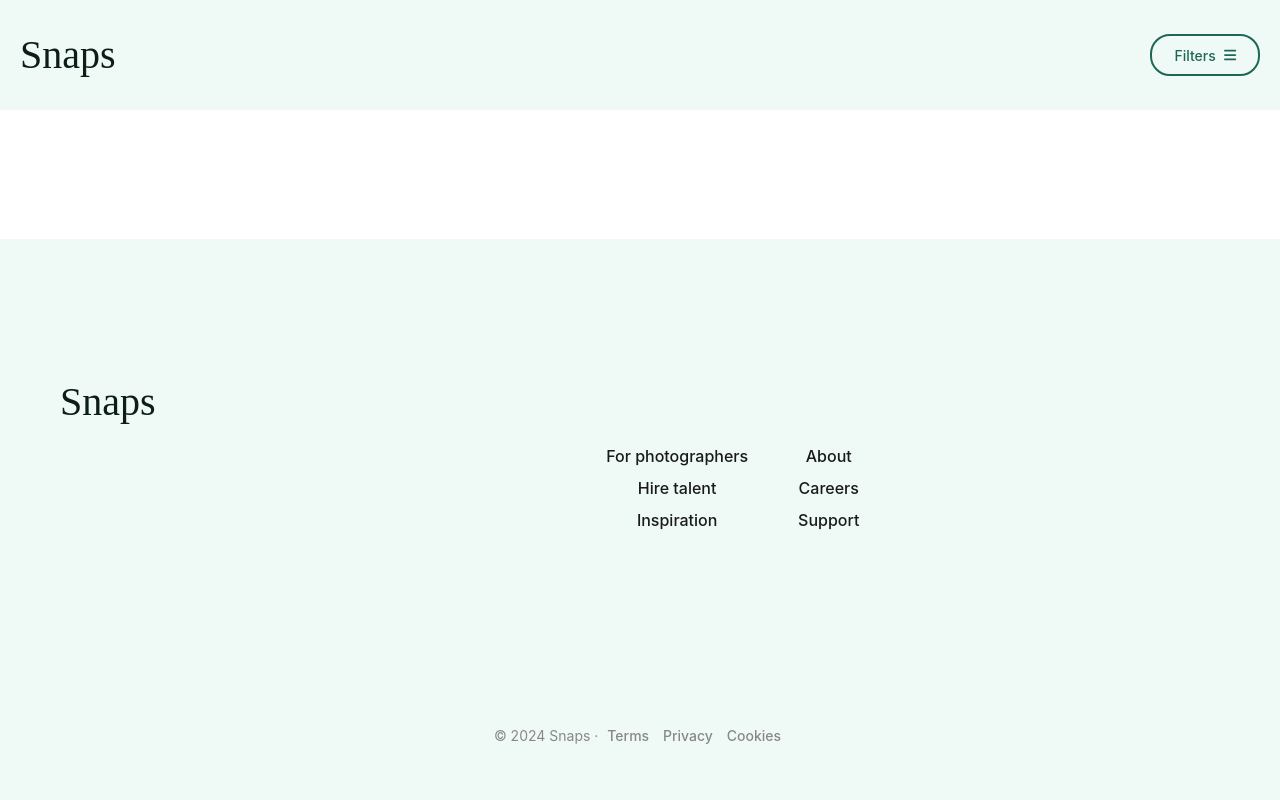
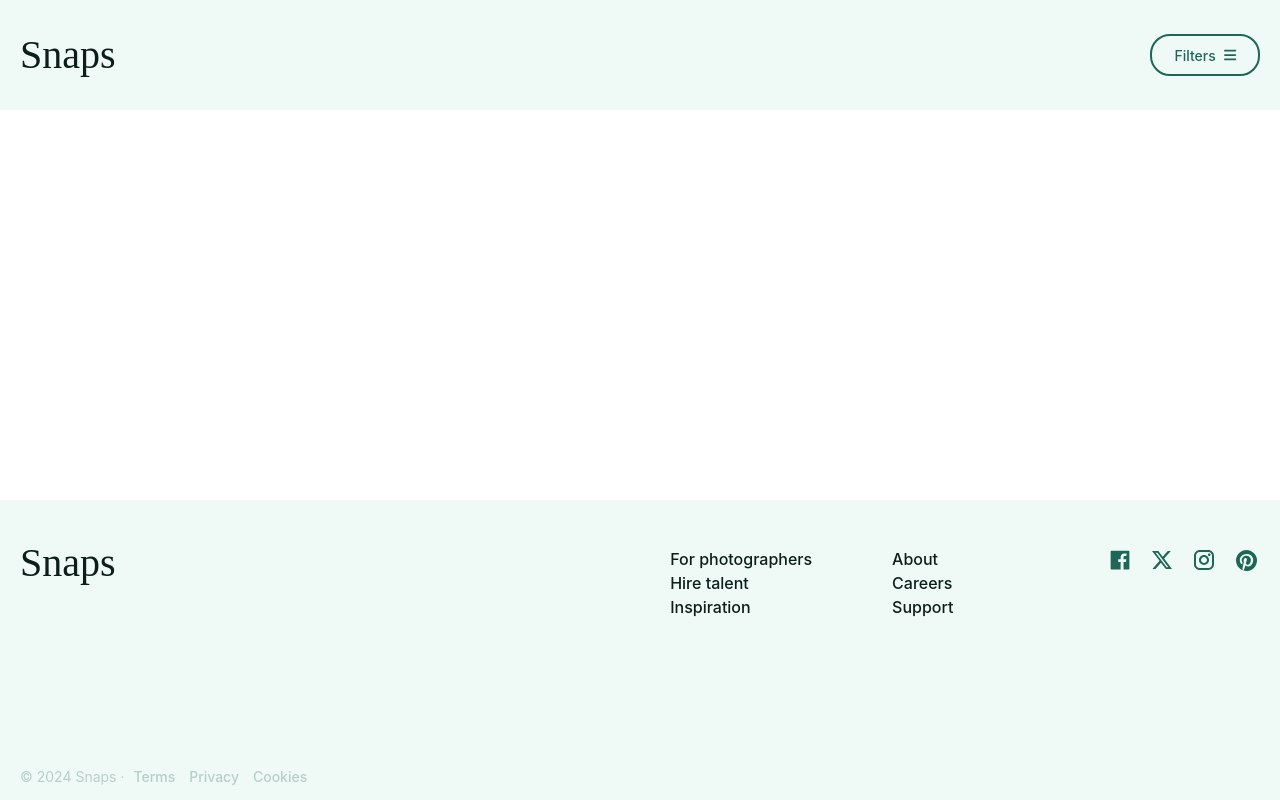
Before and after one commit to ashr3960/snaps-api, a React (Vite) app: page / in a window 1280 px wide. Built offline with nearby package versions, Linux system fonts and the light colour scheme; a web font is replaced by a local one.

Commit message:
done with the footer component

```diff
--- a/index.html
+++ b/index.html
@@ -3,6 +3,7 @@
   <head>
     <meta charset="UTF-8" />
     <meta name="viewport" content="width=device-width, initial-scale=1.0" />
+    <link href="https://fonts.googleapis.com/icon?family=Material+Icons" rel="stylesheet">
     <title>Snaps</title>
   </head>
   <body>
--- a/src/App.jsx
+++ b/src/App.jsx
@@ -8,8 +8,10 @@ function App() {
   return (
     <div>
       <Navbar/>
+
       <Footer/>
     </div>
+
   );
 }
 
--- a/src/components/footer/footer.css
+++ b/src/components/footer/footer.css
@@ -25,18 +25,21 @@ body {
 
 .footer {
   background-color: #EFFAF7;
-  padding: 40px 0;
   width: 100%;
-  position: absolute;
   bottom: 0;
   left: 0;
+  position: fixed;
+  height: 300px;
+  margin-top: 40px;
 }
 .footer .container {
   display: flex;
   justify-content: space-between;
+  padding-left: 20px;
+  padding-right: 20px;
   align-items: center;
 }
-.footer .footer-left .logo {
+.footer .title {
   font-family: nregular;
   font-size: 40px;
   color: #0C1E1A;
@@ -44,7 +47,11 @@ body {
 }
 .footer .footer-links {
   display: flex;
-  gap: 50px;
+  flex-direction: row;
+  gap: 80px;
+  text-align: left;
+  margin-left: 400px;
+  margin-top: 40px;
 }
 .footer .footer-links .footer-column {
   display: flex;
@@ -52,40 +59,45 @@ body {
 }
 .footer .footer-links .footer-column a {
   text-decoration: none;
-  color: #1a1a1a;
+  color: #0C1E1A;
   font-size: 16px;
-  margin-bottom: 8px;
   transition: color 0.3s ease;
 }
 .footer .footer-links .footer-column a:hover {
-  color: #4a90e2;
+  color: #1E6655;
 }
 .footer .footer-social {
   display: flex;
-  gap: 15px;
+  flex-direction: row;
+  gap: 20px;
+  align-items: center;
 }
 .footer .footer-social a {
-  font-size: 20px;
-  color: #1a1a1a;
-  transition: color 0.3s ease;
+  display: inline-block;
 }
-.footer .footer-social a:hover {
-  color: #4a90e2;
+.footer .footer-social a img {
+  font-size: 40px;
+  transition: opacity 0.3s ease;
+  color: #1E6655;
+}
+.footer .footer-social a img:hover {
+  opacity: 0.7;
 }
 .footer .footer-bottom {
-  text-align: center;
-  margin-top: 20px;
+  text-align: left;
   font-size: 14px;
-  color: #888;
+  color: #B7CEC9;
+  padding-left: 20px;
+  margin-top: 140px;
 }
 .footer .footer-bottom a {
   text-decoration: none;
-  color: #888;
+  color: #B7CEC9;
   margin: 0 5px;
   transition: color 0.3s ease;
 }
 .footer .footer-bottom a:hover {
-  color: #4a90e2;
+  color: #1E6655;
 }
 
 /*# sourceMappingURL=footer.css.map */
--- a/src/components/footer/footer.jsx
+++ b/src/components/footer/footer.jsx
@@ -1,14 +1,17 @@
 import React from "react";
 import "./footer.css";
+import FacebookIcon from "../../assets/images/Facebook.svg";
+import TwitterIcon from "../../assets/images/X_twitter.svg";
+import InstagramIcon from "../../assets/images/Instagram.svg";
+import PinterestIcon from "../../assets/images/Pinterest.svg";
+
 
 function Footer() {
     return (
         <footer className="footer">
             <div className="container">
 
-                <div className="footer-left">
-                    <h2 className="logo">Snaps</h2>
-                </div>
+                <h2 className="title"> Snaps</h2>
 
                 <div className="footer-links">
                     <div className="footer-column">
@@ -25,16 +28,17 @@ function Footer() {
                 </div>
 
                 <div className="footer-social">
-                    <a href="#"><i className="fab fa-facebook"></i></a>
-                    <a href="#"><i className="fab fa-instagram"></i></a>
-                    <a href="#"><i className="fab fa-pinterest"></i></a>
+                    <a href="#"><img src={FacebookIcon} alt="Facebook" className="social-icon" /></a>
+                    <a href="#"><img src={TwitterIcon} alt="Twitter" className="social-icon" /></a>
+                    <a href="#"><img src={InstagramIcon} alt="Instagram" className="social-icon" /></a>
+                    <a href="#"><img src={PinterestIcon} alt="Pinterest" className="social-icon" /></a>
                 </div>
+
             </div>
 
             <div className="footer-bottom">
                 <p>© 2024 Snaps · <a href="#">Terms</a> <a href="#">Privacy</a> <a href="#">Cookies</a></p>
             </div>
-
         </footer>
     );
 }
--- a/src/components/footer/footer.scss
+++ b/src/components/footer/footer.scss
@@ -2,33 +2,38 @@
 @use "../../styles/colors" as *;
 @use "../../styles/typography" as *;
 
-
 .footer {
     background-color: $pistachio;
-    padding: 40px 0;
     width: 100%;
-    position: absolute;
     bottom: 0;
     left: 0;
+    position: fixed;
+    height: 300px;
+    margin-top: 40px;
 
     .container {
         display: flex;
         justify-content: space-between;
+        padding-left: 20px;
+        padding-right: 20px;
         align-items: center;
     }
 
-    .footer-left {
-        .logo {
+
+    .title {
         font-family: nregular;
         font-size: 40px;
         color: $black;
         font-weight: 400;
     }
-    }
 
     .footer-links {
         display: flex;
-      gap: 50px;
+        flex-direction: row;
+        gap: 80px;
+        text-align: left;
+        margin-left: 400px;
+        margin-top: 40px;
 
         .footer-column {
             display: flex;
@@ -36,13 +41,12 @@
 
             a {
                 text-decoration: none;
-          color: #1a1a1a;
+                color: $black;
                 font-size: 16px;
-          margin-bottom: 8px;
                 transition: color 0.3s ease;
 
                 &:hover {
-            color: #4a90e2;
+                    color: $forest-green;
                 }
             }
         }
@@ -50,33 +54,42 @@
 
     .footer-social {
         display: flex;
-      gap: 15px;
+        flex-direction: row;
+        gap: 20px;
+        align-items: center;
 
         a {
-        font-size: 20px;
-        color: #1a1a1a;
-        transition: color 0.3s ease;
+            display: inline-block;
+
+            img {
+                font-size: 40px;
+                transition: opacity 0.3s ease;
+                color: $forest-green;
 
                 &:hover {
-          color: #4a90e2;
+                    opacity: 0.7;
+                }
             }
         }
     }
 
+
+
     .footer-bottom {
-      text-align: center;
-      margin-top: 20px;
+        text-align: left;
         font-size: 14px;
-      color: #888;
+        color: $sea-green;
+        padding-left: 20px;
+        margin-top: 140px;
 
         a {
             text-decoration: none;
-        color: #888;
+            color: $sea-green;
             margin: 0 5px;
             transition: color 0.3s ease;
 
             &:hover {
-          color: #4a90e2;
+                color: $forest-green;
             }
         }
     }
```
Also changed, not shown: 1 other file (tests, documents, lock files or other folders). Lines whose indentation alone changed are shown as unchanged.
